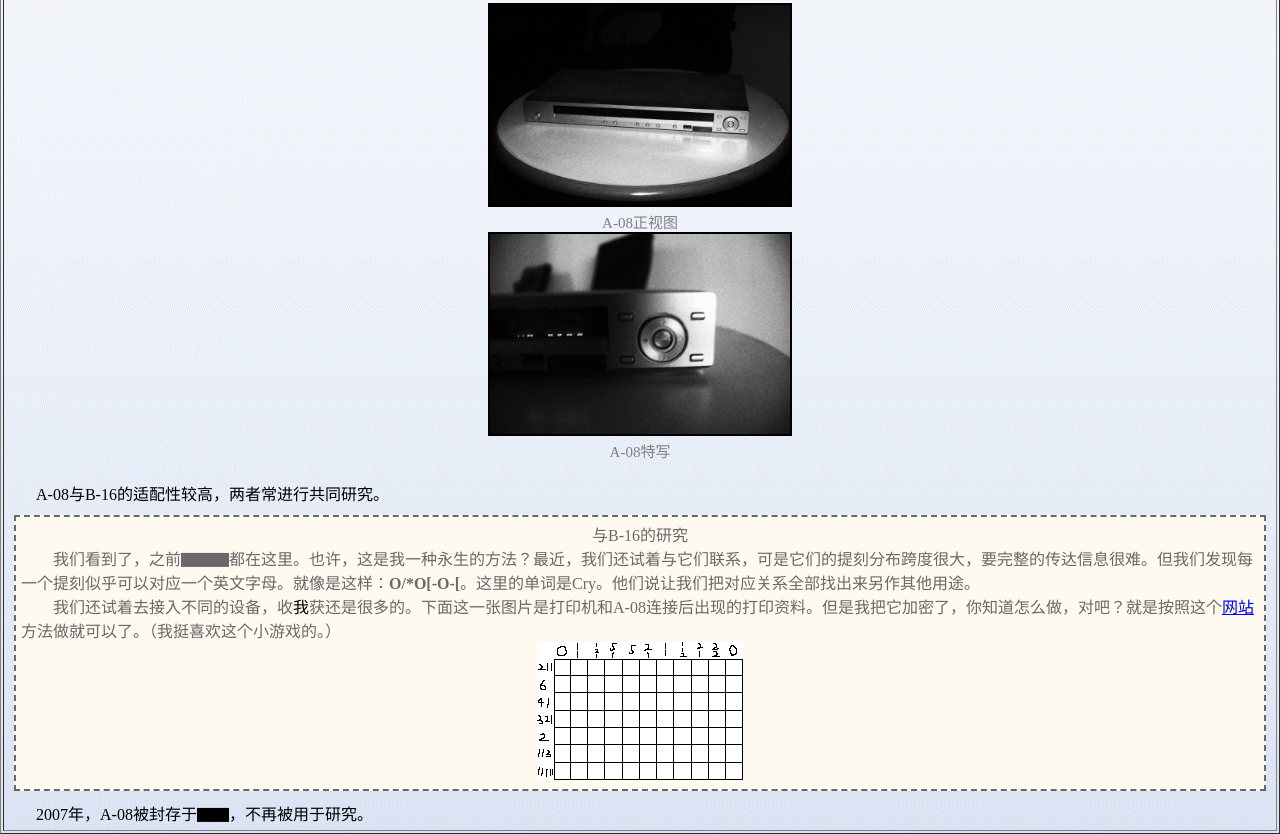
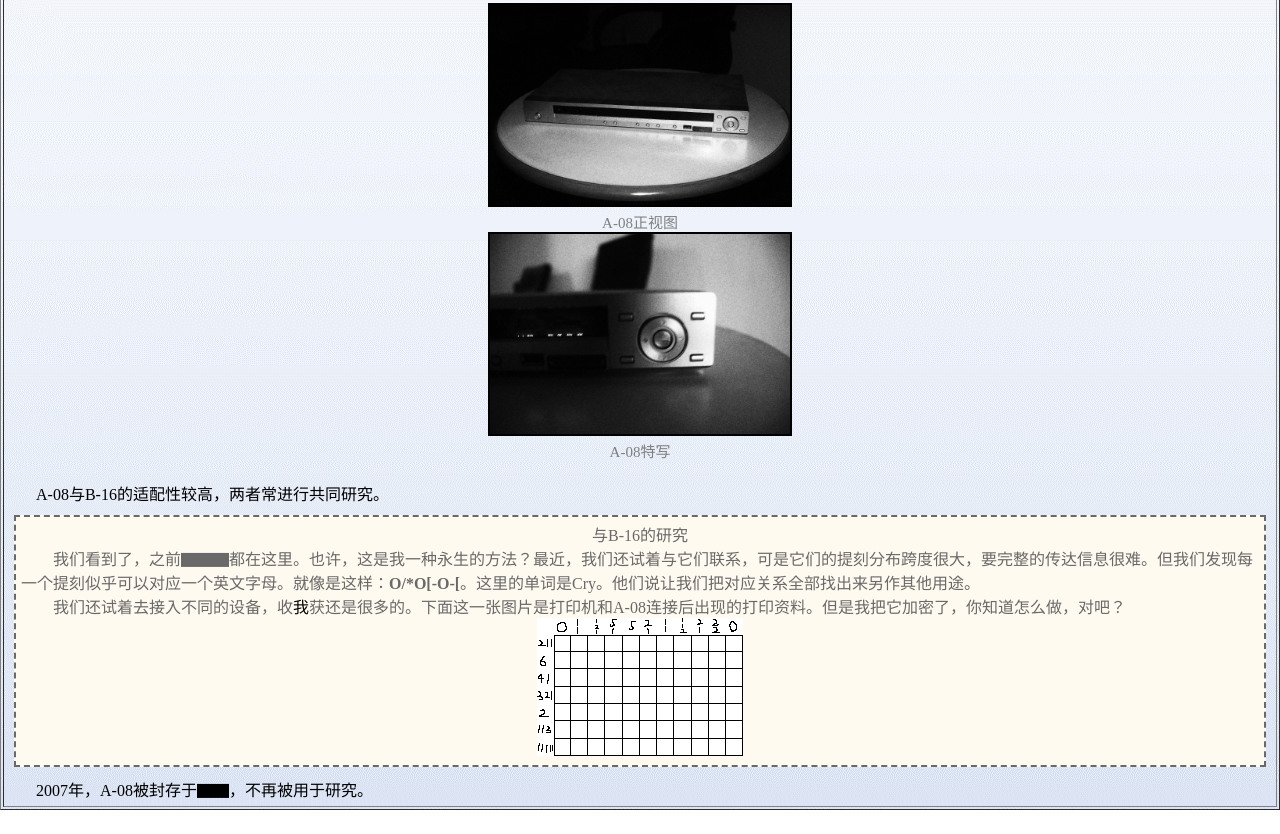
Before and after one commit to frogstab/HCL-FOUNDATION, a plain HTML site: page QS0wOA==.html in a window 1280 px wide. Shown: the part 396-1230 px from the top of the page. After the commit the page ends 1206 px from the top, so only its background shows below. Drawn offline with Linux system fonts and the light colour scheme; files whose address does not match are found by name.

Commit message:
Update QS0wOA==.html
修改

```diff
--- a/QS0wOA==.html
+++ b/QS0wOA==.html
@@ -52,7 +52,7 @@
 								<div class="inside-1">
 									<span>与B-16的研究</span>
 									<p>我们看到了，之前▇▇▇都在这里。也许，这是我</a>一种永生的方法？最近，我们还试着与它们联系，可是它们的提刻分布跨度很大，要完整的传达信息很难。但我们发现每一个提刻似乎可以对应一个英文字母。就像是这样：<strong>O/*O[-O-[</strong>。这里的单词是Cry。他们说让我们把对应关系全部找出来另作其他用途。</p>
-									<p>我们还试着去接入不同的设备，收<a href="dnZ2.html" style="text-decoration: none;color: black">我</a>获还是很多的。下面这一张图片是打印机和A-08连接后出现的打印资料。但是我把它加密了，你知道怎么做，对吧？就是按照这个<a href="https://nonogram.frvr.com/" target="_blank">网站</a>方法做就可以了。（我挺喜欢这个小游戏的。）</p>
+									<p>我们还试着去接入不同的设备，收<a href="dnZ2.html" style="text-decoration: none;color: black">我</a>获还是很多的。下面这一张图片是打印机和A-08连接后出现的打印资料。但是我把它加密了，你知道怎么做，对吧？</p>
 									<img src="img/2.png">
 								</div>
 								<P>2007年，A-08被封存于▇▇，不再被用于研究。</P>
```
